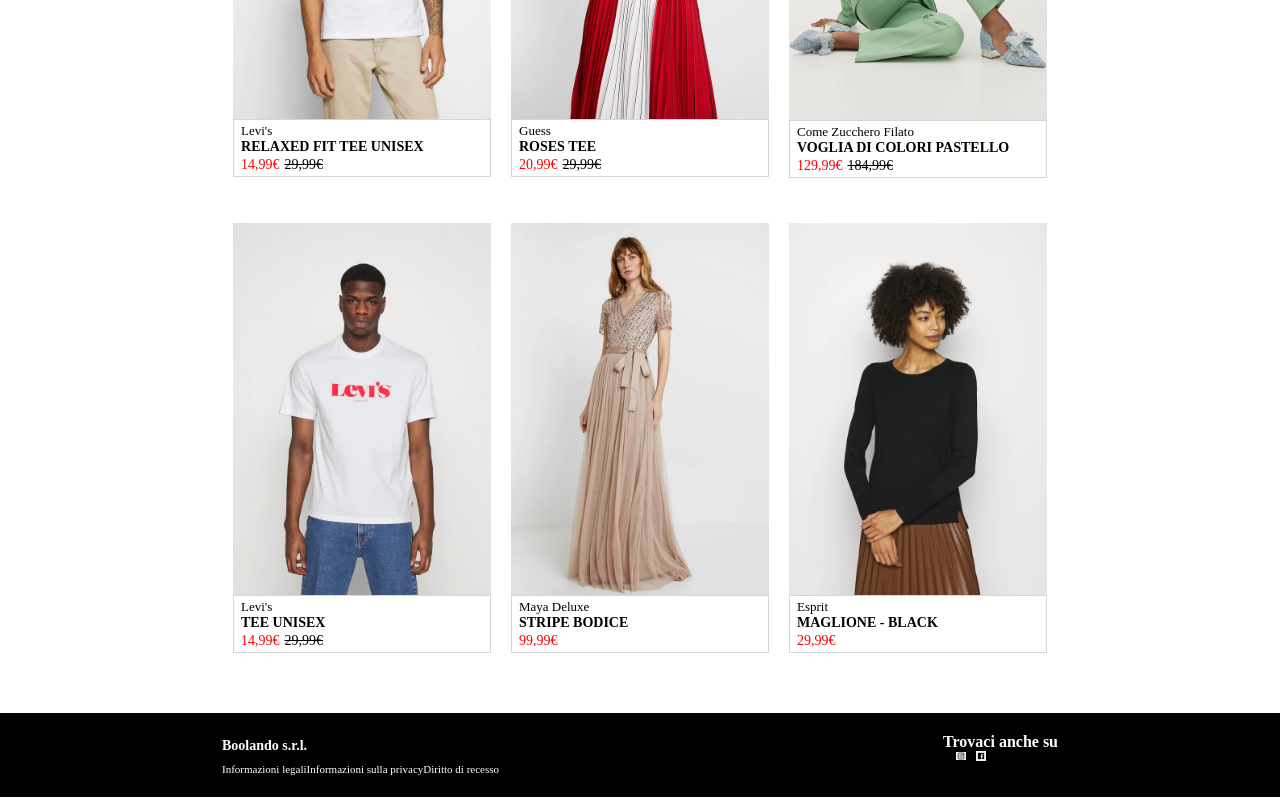
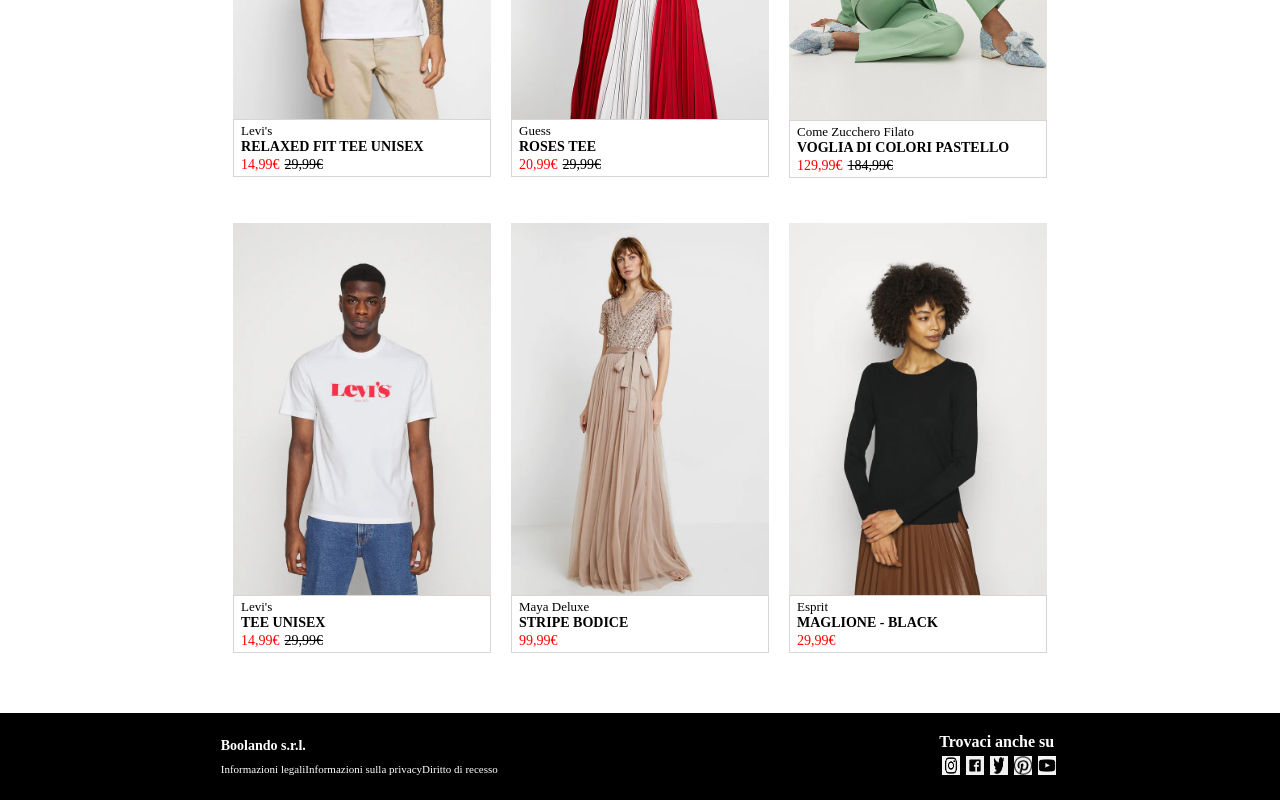
Before and after one commit to AlessandroBaldisser/html-css-boolando, a plain HTML site: page index.html in a window 1280 px wide. Shown: the part 426-1226 px from the top of the page. Drawn offline with Linux system fonts and the light colour scheme.

Commit message:
ADD: footer icons

```diff
--- a/app.css/style.css
+++ b/app.css/style.css
@@ -117,10 +117,13 @@
 
 .icon-box{
     width: 20px;
-    padding: 0px 5px;
+    height: 25px;
+    padding: 3px 1px;
+    margin: 2px;
 }
 
 .icon{
     display: block;
     width: 100%;
+    height: 100%;
 }
--- a/index.html
+++ b/index.html
@@ -83,6 +83,7 @@
                 <div id="boolando-srl"><strong>Boolando s.r.l.</strong></div>
                 <span>Informazioni legali<span>Informazioni sulla privacy</span><span>Diritto di recesso</span>
             </div>
+            <!-- logo social media -->
             <div class="col50">
                 <div class="referal"><strong>Trovaci anche su</strong></div>
                 <div class="row-icons">
@@ -92,9 +93,15 @@
                     <div class="icon-box">
                         <img class="icon" src="./img/images.png" alt="">
                     </div>
-                    <div class="icon-box"></div>
-                    <div class="icon-box"></div>
-                    <div class="icon-box"></div>
+                    <div class="icon-box">
+                        <img class="icon" src="./img/twitter-logo.png" alt="twitter logo">
+                    </div>
+                    <div class="icon-box">
+                        <img class="icon" src="./img/pinterest-logo.jpg" alt="pinterest logo">
+                    </div>
+                    <div class="icon-box">
+                        <img class="icon" src="./img/youtube-logo.png" alt="youtube logo">
+                    </div>
                 </div>
             </div>
         </div>
```
Also changed, not shown: img/pinterest-logo.jpg (added), img/twitter-logo.png (added), img/youtube-logo.png (added).
